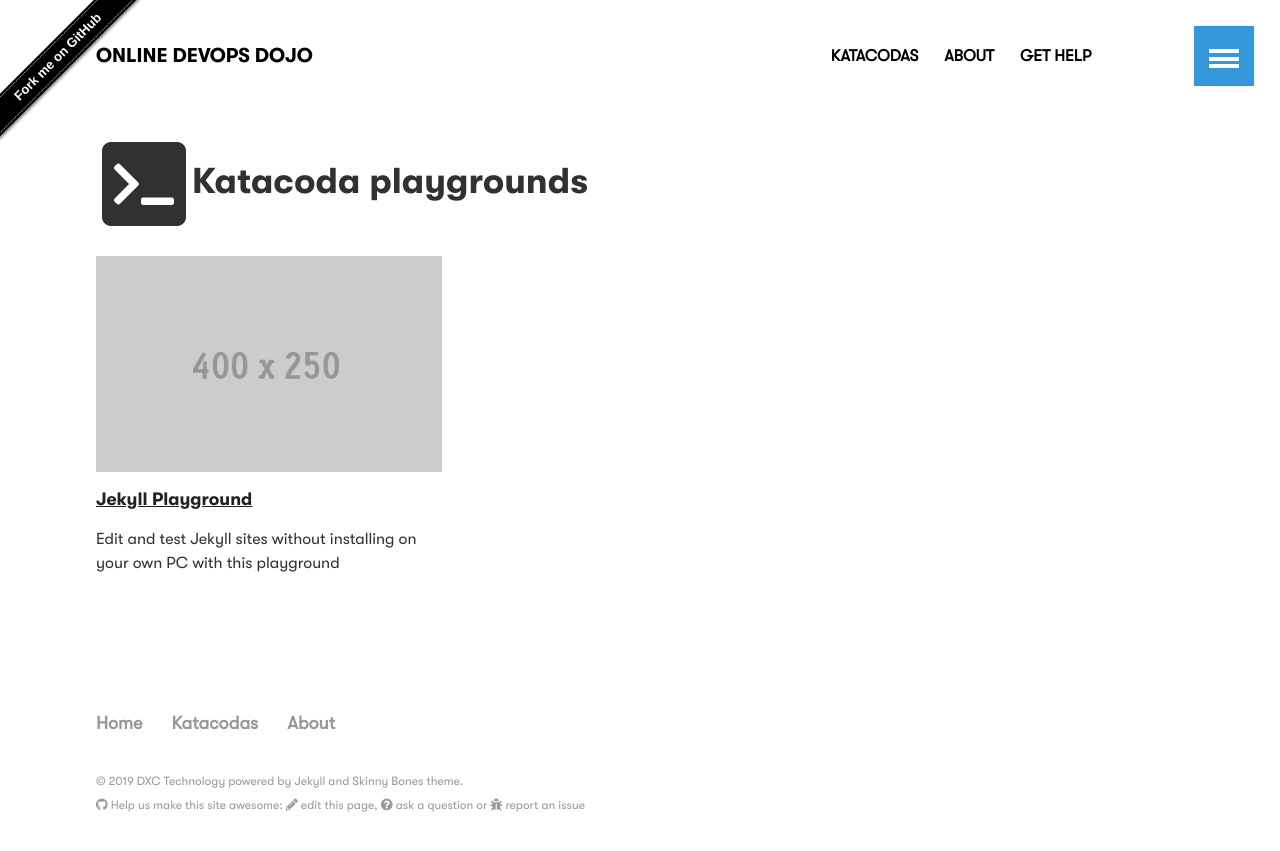
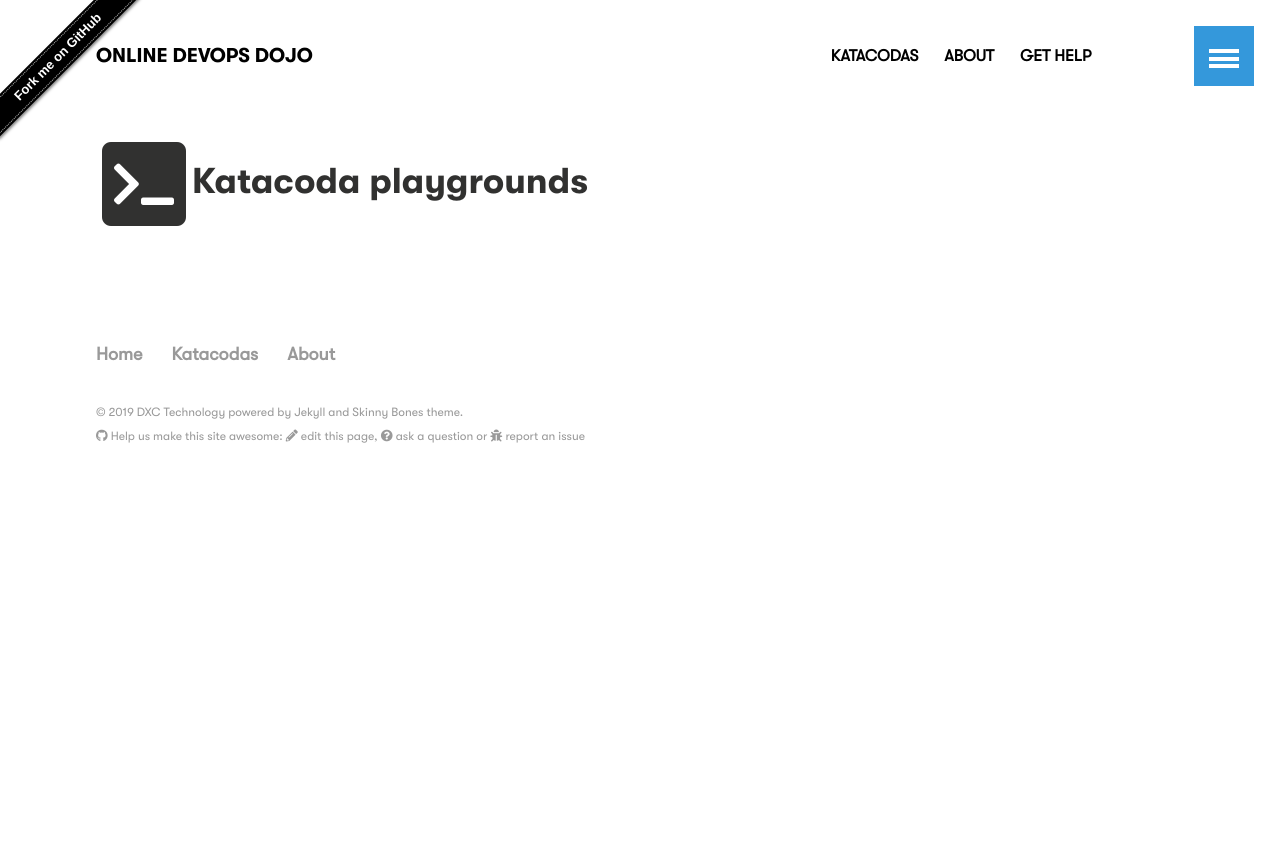
Before and after one commit to dxc-technology/about-devops-dojo, a Jekyll site: the page built from _pages/playgrounds.md, in a window 1280 px wide. Shown: the top 851 px of the page. Built offline with Jekyll 4.4.1, drawn with Linux system fonts in a browser that asks for light colours.

```diff
--- a/_posts/katacodas/2019-03-29-jekyll-playground.md
+++ /dev/null
@@ -1,20 +0,0 @@
----
-layout: katacoda-fs
-title: "Jekyll Playground"
-categories: katacoda
-excerpt: "Edit and test Jekyll sites without installing on your own PC with this playground"
-tags: [playground]
-image:
-  teaser: 400x250.gif
-share: true
-order: 100
----
-
-<script src="//katacoda.com/embed.js"></script>
-<div id="katacoda-scenario-1"
-    data-katacoda-id="dxc-playgrounds/courses/playgrounds/jekyll"
-    data-katacoda-ctatext="Continue Katacoda DXC playgrounds"
-    data-katacoda-ctaurl=""
-    data-katacoda-color="004d7f"
-    style="height: calc(100vh); width: (100% - 68px); padding-top: 55px;"></div>
-<br>
```
Also changed, not shown: _posts/katacodas/2019-07-22-os1-welcome.md (+0 -4 lines), _posts/katacodas/2019-07-22-os3-version-control.md (+0 -4 lines).
